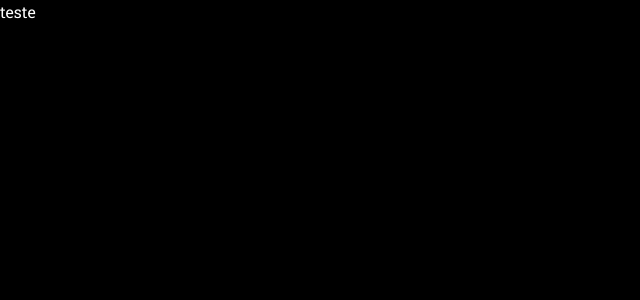
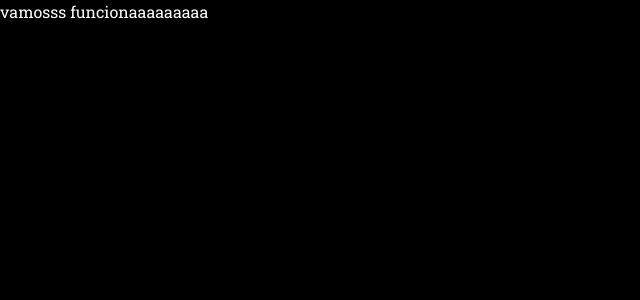
Before and after one commit to Erick-Iuri/ErickOS, a Next.js app: page / in a window 1280 px wide. Shown: the top 300 px of the page, without its empty margins (0-640 px from the left). Built offline with nearby package versions, Linux system fonts and the light colour scheme.

Commit message:
funcionaaaaaaaaa

```diff
--- a/app/page.tsx
+++ b/app/page.tsx
@@ -2,6 +2,6 @@ import Image from "next/image";
 
 export default function Home() {
   return (
-      <div> teste </div>
+      <div> vamosss funcionaaaaaaaaa </div>
   );
 }
```
